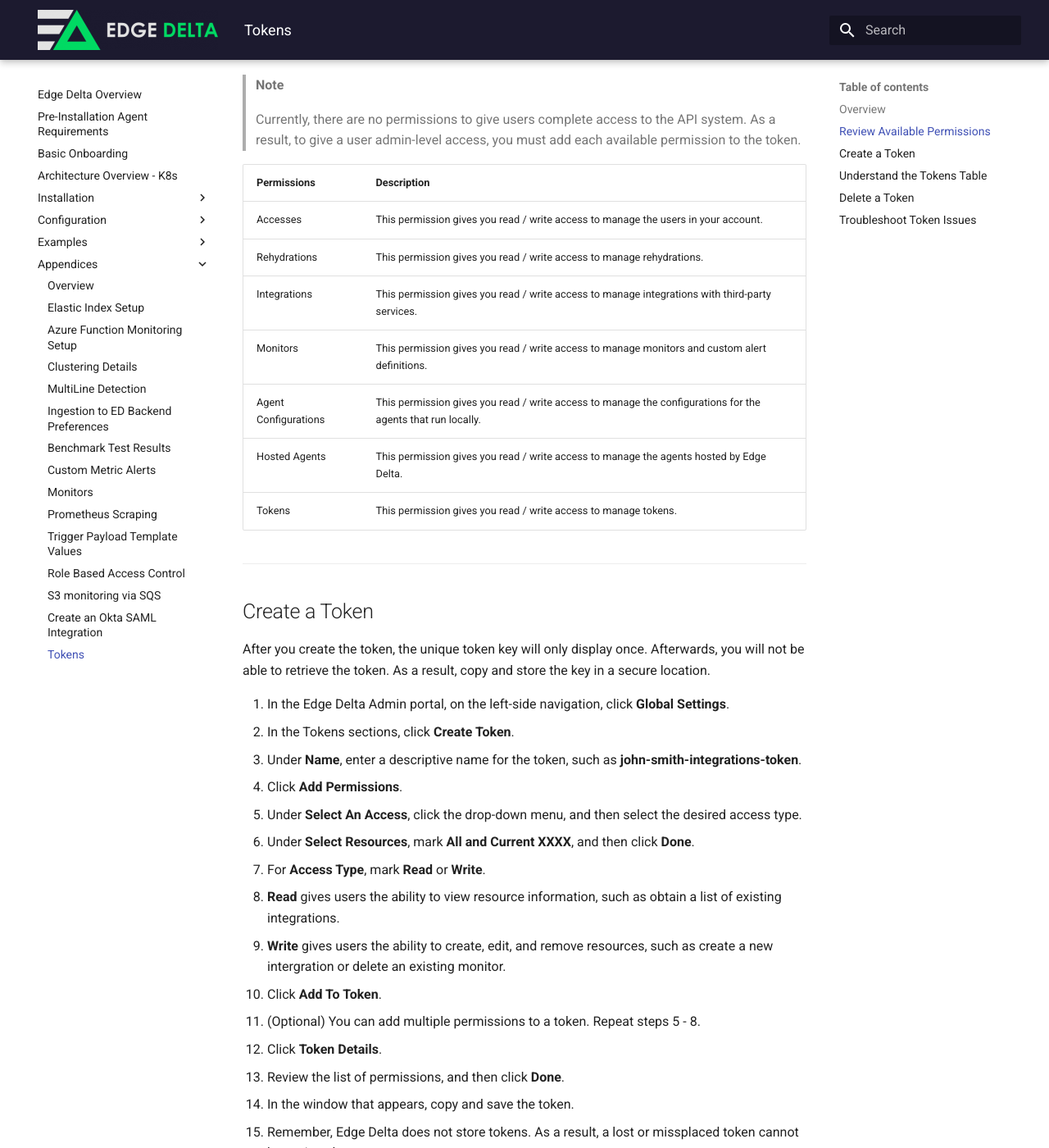
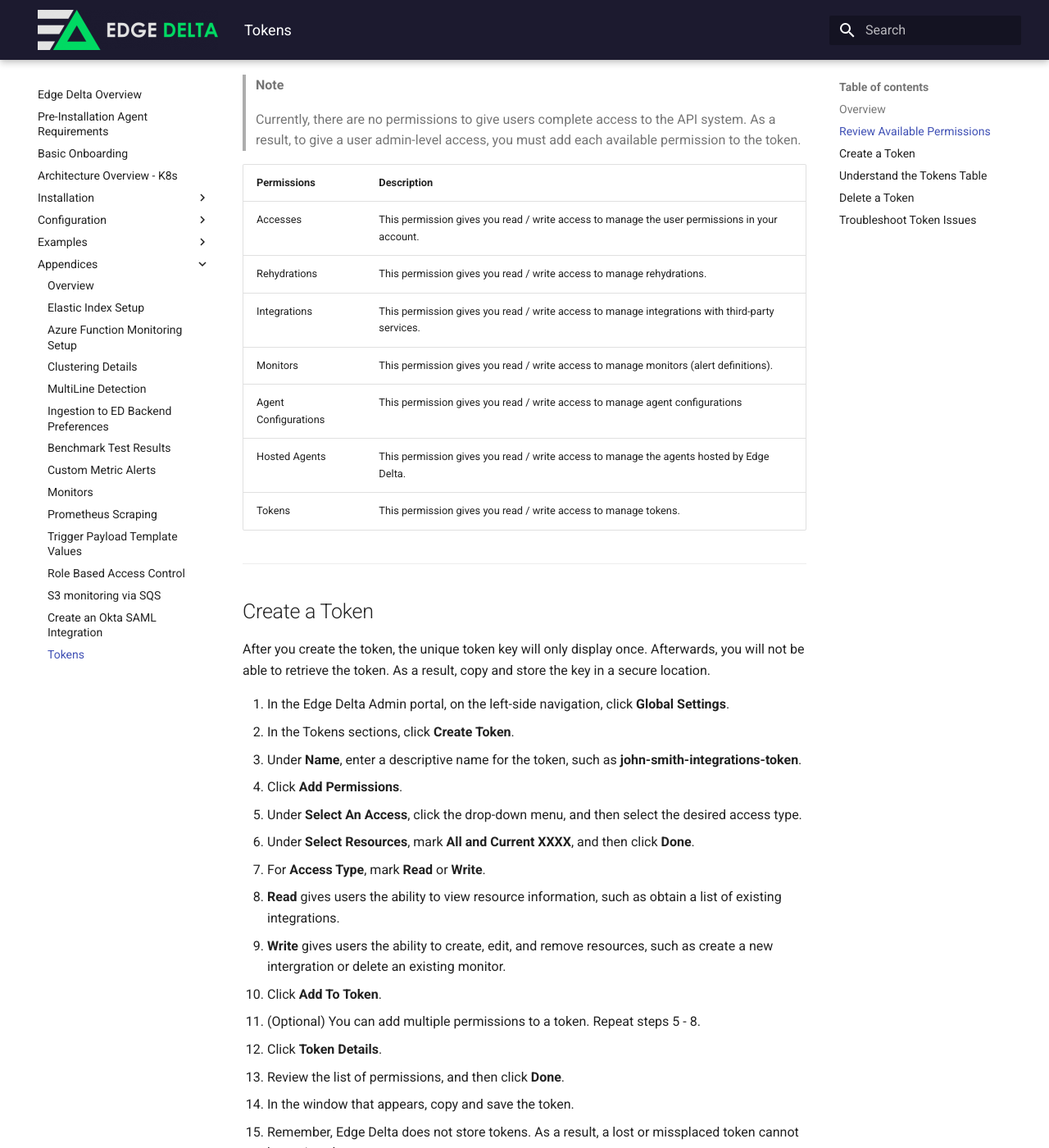
Before and after one commit to edgedelta/docs, an MkDocs documentation site: the page built from docs/appendices/tokens.md, in a window 1280 px wide and 1400 px high, scrolled down 643 px. Shown: the whole window at 82% size. Built offline with MkDocs 1.6.1 and Material for MkDocs 9.7.7, drawn with Linux system fonts in a browser that asks for light colours; some of the changed text lies outside the part shown.

Commit message:
Update tokens.md

```diff
--- a/docs/appendices/tokens.md
+++ b/docs/appendices/tokens.md
@@ -22,11 +22,11 @@ When you create a token, you can add the following permissions for read / write
 
 | Permissions          | Description                                                                                                         |
 |----------------------|---------------------------------------------------------------------------------------------------------------------|
-| Accesses             | This permission gives you read / write access to manage the users in your account.                                  |
+| Accesses             | This permission gives you read / write access to manage the user permissions in your account.                       |
 | Rehydrations         | This permission gives you read / write access to manage rehydrations.                                               |
 | Integrations         | This permission gives you read / write access to manage integrations with third-party services.                     |
-| Monitors             | This permission gives you read / write access to manage monitors and custom alert definitions.                      |
-| Agent Configurations | This permission gives you read / write access to manage the configurations for the agents that run locally.         |
+| Monitors             | This permission gives you read / write access to manage monitors (alert definitions).                               |
+| Agent Configurations | This permission gives you read / write access to manage agent configurations                                        |
 | Hosted Agents        | This permission gives you read / write access to manage the agents hosted by Edge Delta.                            |
 | Tokens               | This permission gives you read / write access to manage tokens.                                                     |
 
```
Also changed, not shown: other parts of docs/appendices/tokens.md (+1 -0 lines).
